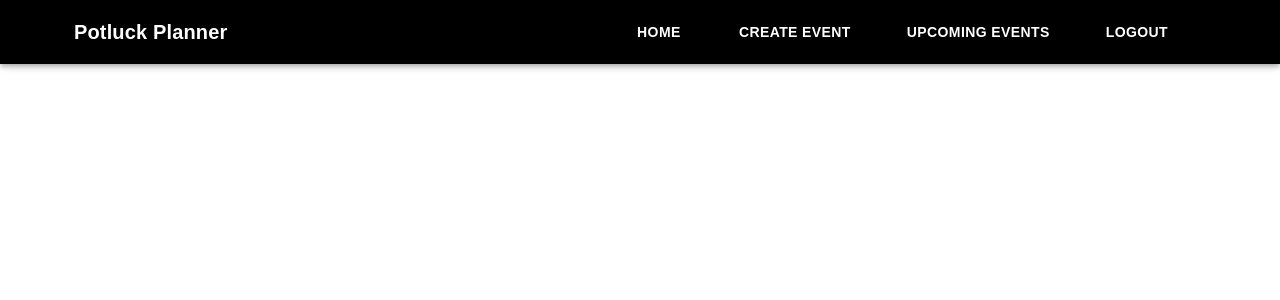
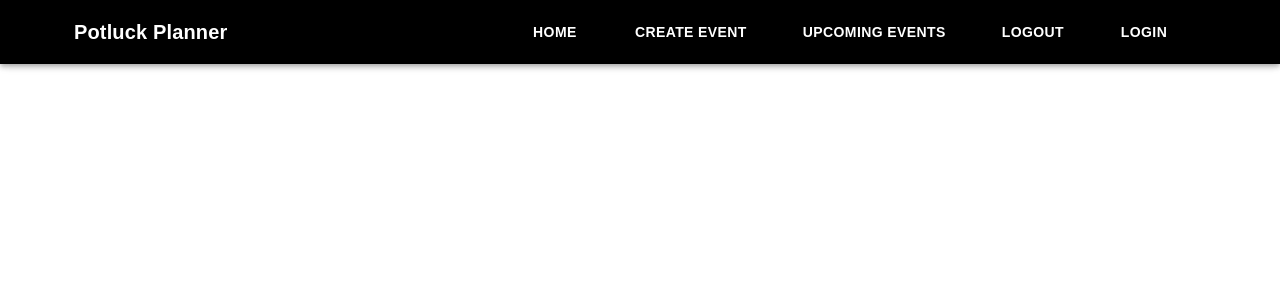
Before and after one commit to Potluck-Planner-A/front-end, a React (Create React App) app: page / in a window 1280 px wide. Shown: the top 300 px of the page. Built offline with nearby package versions, Linux system fonts and the light colour scheme.

Commit message:
links are a little different - will need to take a look at this tomorrow

```diff
--- a/src/components/Header.js
+++ b/src/components/Header.js
@@ -20,15 +20,19 @@ const headersData = [
   },
   {
     label: "Create Event",
-    href: "/CreateEvent",
+    href: "/newevent",
   },
   {
     label: "Upcoming Events",
-    href: "/UpcomingEvents",
+    href: "/events",
   },
   {
     label: "Logout",
     href: "/logout",
+  },
+  {
+    label: "Login",
+    href: "/login",
   },
 ];
 
```
